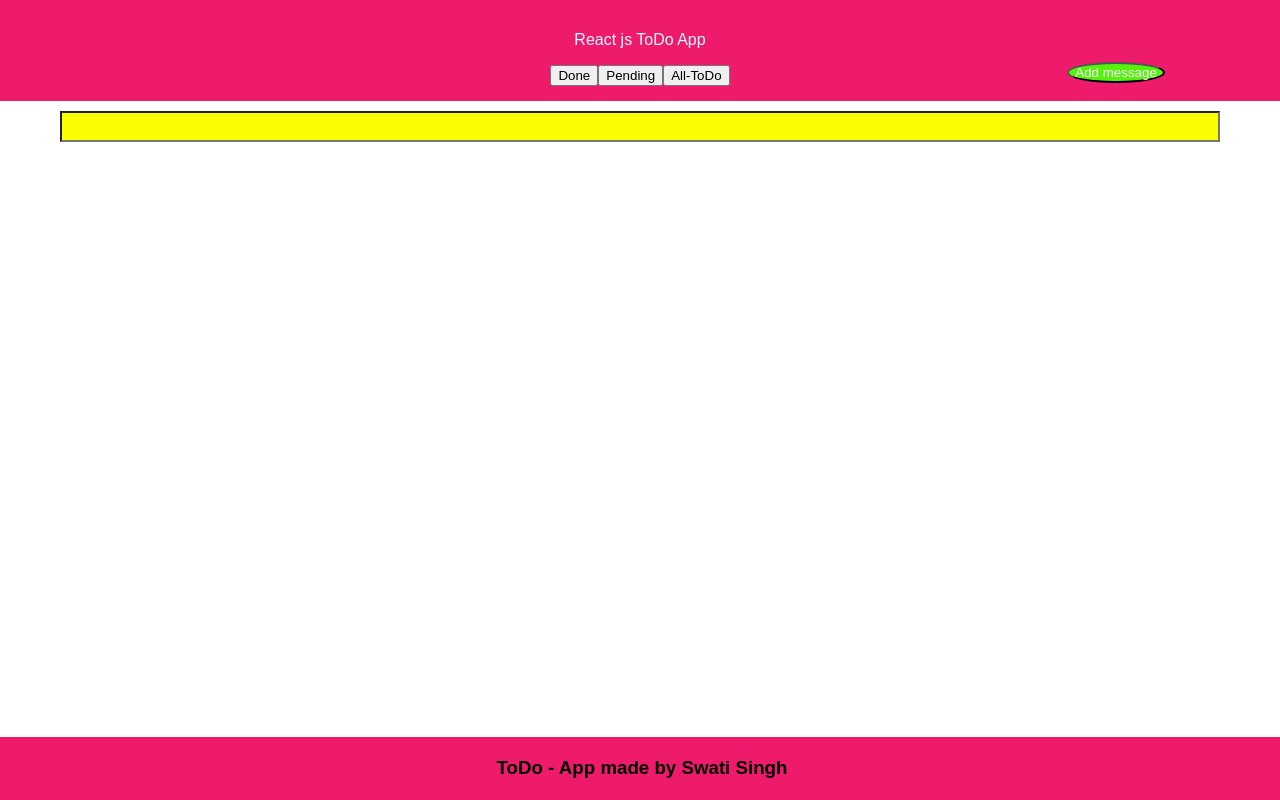
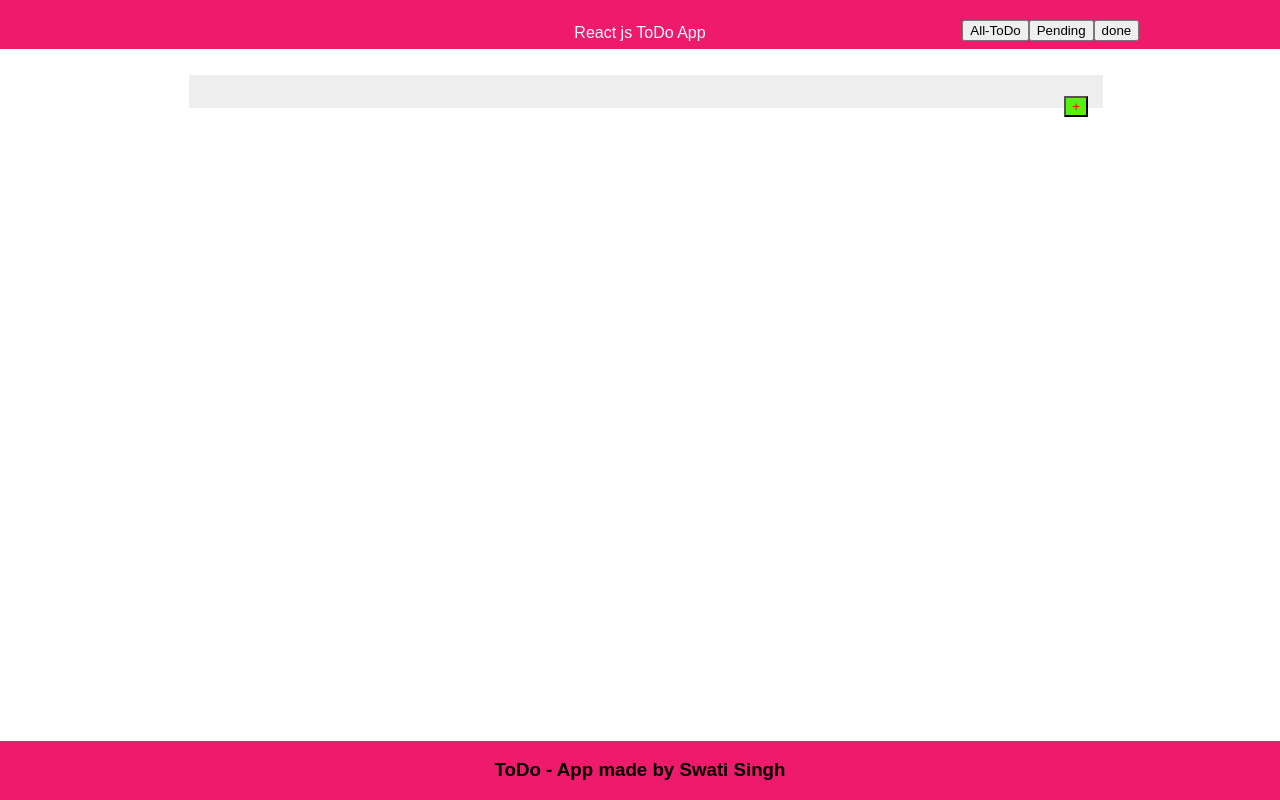
Before and after one commit to Swatinavgurukul/To-Do-App, a React (Create React App) app: page / in a window 1280 px wide. Built offline with nearby package versions, Linux system fonts and the light colour scheme.

Commit message:
i added the status of pending , done and all todo

```diff
--- a/src/App.css
+++ b/src/App.css
@@ -1,36 +1,41 @@
+
 .App {
   text-align: center;
+
 }
 
 .header{
   background: hsl(337, 86%, 52%);
   color: #f0f8ff;
   font-size: 500;
-  padding: 15px;
+  padding: 8px;
+}
+.btn {
+  margin-left:65%;
+  margin-top:-3%;
 }
 .footer{
   position: fixed;
   bottom: 0;
-  padding: 2px;
   background: hsl(337, 86%, 52%) ;
   width:100%;
 }
 .body input{
-  margin: 10px;
-  background-color: rgb(251, 255, 0);
-  width: 90%;
-  color: rgb(13, 14, 15);
+  border: none;
+  margin-top: 2%;
+  margin-left: 1%;
+
+  padding: 9px;
+  width: 70%;
   font-size: 13px;
-  height: 25px;
-  border: 2;
-
+  background-color: rgba(94, 88, 88, 0.1);
+  color: rgb(8, 7, 8);
 }
 .body button{
-  color: #fff;
+  color: rgb(241, 8, 8);
   position: absolute;
-  top:62px;
-  right: 9%;
-  border-radius: 530%;
+  top:12%;
+  right: 15%;
   background:hsl(101, 90%, 50%);
 
 }
@@ -39,20 +44,28 @@
   padding: 15px;
 }
 .body ul li{
-  background: rgb(158, 161, 161);
-  margin-bottom: 10px;
+  background-color: mistyrose;
   padding: 10px;
+  margin: 4px;
+  font-size: 90%;
+  border-radius: 8px;
   list-style: none;
 }
 .body ul li span{
   cursor: pointer;
-  right:7%;
-  color: #fff;
-  width:5%;
+  right:5%;
+  color: rgb(241, 236, 236);
+  width:3%;
   position: absolute;
   border-radius: 830%;
-  background:hsl(101, 90%, 50%)
+  background:blue;
 }
-.chackbox p{
-left:7%;
+
+.chackbox{
+  margin-right: 91%;
+  margin-top: 1.5%;
 }
+.msg{
+  margin-right: 2%;
+
+}
--- a/src/checkbox.js
+++ b/src/checkbox.js
@@ -3,46 +3,27 @@ import './index.css';
 const Checkbox = props => (
     <input type="checkbox" {...props} />
   )
-  console.log(Checkbox,"222222222222222222222222")
+  console.log(Checkbox)
 class CheckBoxTodo extends React.Component {
-    state = { checked: false }
     handleCheckboxChange = event =>
-      this.setState({ checked: event.target.checked })
-    //   allTodo(){
-    //     this.submitMessage()
-    //   }
-    //   doneTodo(){
-
-    //   }
-    //   pendingTodo(){
-
-    //   }
+      this.props.onCheck(event.target.checked);
     render() {
-            // var done=[];
-            // var pending=[];
             var msg;
-            if (this.state.checked) {
+            if (this.props.checked) {
               msg = "done";
-              const list = this.state.todoItems;
             } else {
               msg = "pending";
-
             }
       return (
         <div className="chackbox">
-
+         <p className="msg">todo is {msg}.</p>
             <Checkbox
-              checked={this.state.checked}
+            checked={this.props.checked}
               onChange={this.handleCheckboxChange}
     />
-    <p>todo is {msg}.</p>
-
-
-        </div>
-      )
+     </div>
+        )
     }
   }
 
   export default CheckBoxTodo;
-
-  // added checkbox to check todo is pending or done
--- a/src/todo.js
+++ b/src/todo.js
@@ -1,19 +1,22 @@
 import React, { Component } from 'react';
 import './App.css';
 import Item from './updateItem';
-import CheckBoxTodo from './checkbox';
 class Todo extends Component {
   constructor(props){
     super(props)
     this.state={
       item:'',
       todoItems : [],
-
+      showPending: true,
+      showDone: true
     }
     this.onChangeHandler=this.onChangeHandler.bind(this)
     this.delete=this.delete.bind(this)
     this.submitMessage = this.submitMessage.bind(this);
     this.keyPressed = this.keyPressed.bind(this);
+    this.totalItem = this.totalItem.bind(this);
+    this.pendingItem = this.pendingItem.bind(this);
+    this.doneItem = this.doneItem.bind(this);
   }
   keyPressed(event) {
     if (event.key === "Enter") {
@@ -56,39 +59,59 @@ delete(id) {
       todoItems:itemInstance
     });
   }
-// ---------------------------------------------------------
+totalItem(){
 
-// allTodo(){
-//   this.submitMessage()
-// }
-// doneTodo(){
+  this.setState({
+    showPending:true,
+    showDone:true
 
-// }
-// pendingTodo(){
+  });
+}
+pendingItem(){
+  this.setState({
+    showPending:true,
+    showDone:false
 
-// }
-// ---------------------------------------------------------
+  });
+}
+
+doneItem(){
+  this.setState({
+    showPending:false,
+    showDone:true
+
+  });
+}
+
   render() {
 
     return (
     <div>
     <div className="header">
+
       <p>React js ToDo App</p>
-      <button onClick={this.doneTodo}>Done</button>
-      <button onClick={this.pendingTodo}>Pending</button>
-      <button onClick={this.allTodo}>All-ToDo</button>
+      <div className="btn" >
+
+      <button className="headerButton" onClick={this.totalItem}>All-ToDo</button>
+      <button className="headerButton" onClick={this.pendingItem}>Pending</button>
+      <button className="headerButton" onClick={this.doneItem}>done</button>
+      </div>
     </div>
     <div className="body">
-    <input
+    <input type="text" value="Inter your Td-Do"
           onChange={this.onChangeHandler}
           onKeyPress={this.keyPressed}
           value={this.state.item}
           />
-          <button onClick={this.submitMessage}>Add message</button>
+          <button onClick={this.submitMessage}>+</button>
         <ul>
-          {this.state.todoItems.map((e, i) => <Item  key={i} text={e}
+          {this.state.todoItems.map((e, i) => <Item key={i} text={e}
           onDelete={() => this.delete(i)}
-          onUpdate={(v) => this.update(i, v)} chekBox = {<CheckBoxTodo/>}/>)}
+          onUpdate={(v) => this.update(i, v)}
+          showPending={this.state.showPending}
+          showDone={this.state.showDone}
+          />)}
+
         </ul>
 
 
--- a/src/updateItem.js
+++ b/src/updateItem.js
@@ -1,12 +1,15 @@
 import React, {Component} from 'react';
+import CheckBoxTodo from './checkbox';
 
 
 class UpdateTodo extends Component {
     constructor(props) {
         super(props);
         this.state = {
-            editing: false
+            editing: false,
+            done: false
         }
+        this.onCheck = this.onCheck.bind(this);
     }
 
     keyDown(e) {
@@ -20,20 +23,29 @@ class UpdateTodo extends Component {
         }
     }
 
-    render() {
+    onCheck(value) {
+        this.setState({done: value});
+    }
+
+    itemContent() {
         return (<li>
             <div onDoubleClick={() => this.setState({editing: true})}>
 
                 {this.state.editing &&  <input defaultValue={this.props.text}
                  onKeyDown={e => this.keyDown(e)}/>}
-                 {this.props.chekBox}
+                 <CheckBoxTodo checked={this.state.done} onCheck={this.onCheck} />
                 {!this.state.editing && this.props.text}
-
-                <span onClick={this.props.onDelete}>Delete</span>
+                <span onClick={this.props.onDelete}>--</span>
 
             </div>
 
-        </li>)
+        </li>);
+    }
+
+    render() {
+        if (this.state.done && this.props.showDone) return this.itemContent();
+        if (!this.state.done && this.props.showPending) return this.itemContent();
+        return <div></div>;
     }
 }
 
```
Also changed, not shown: src/stats.js (added, +42 -0 lines), firebase.json (added), 1 other file (tests, documents, lock files or other folders).
